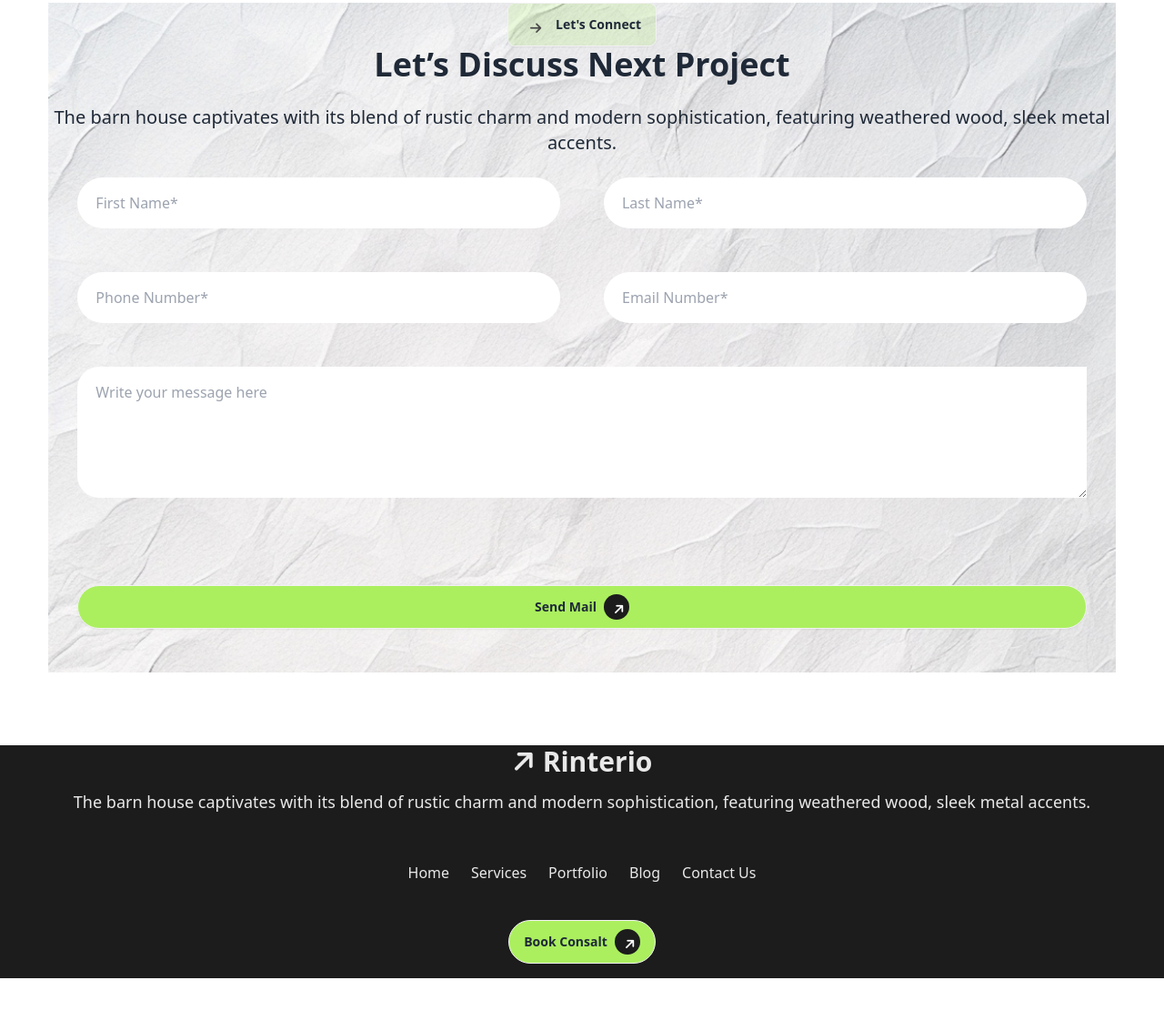
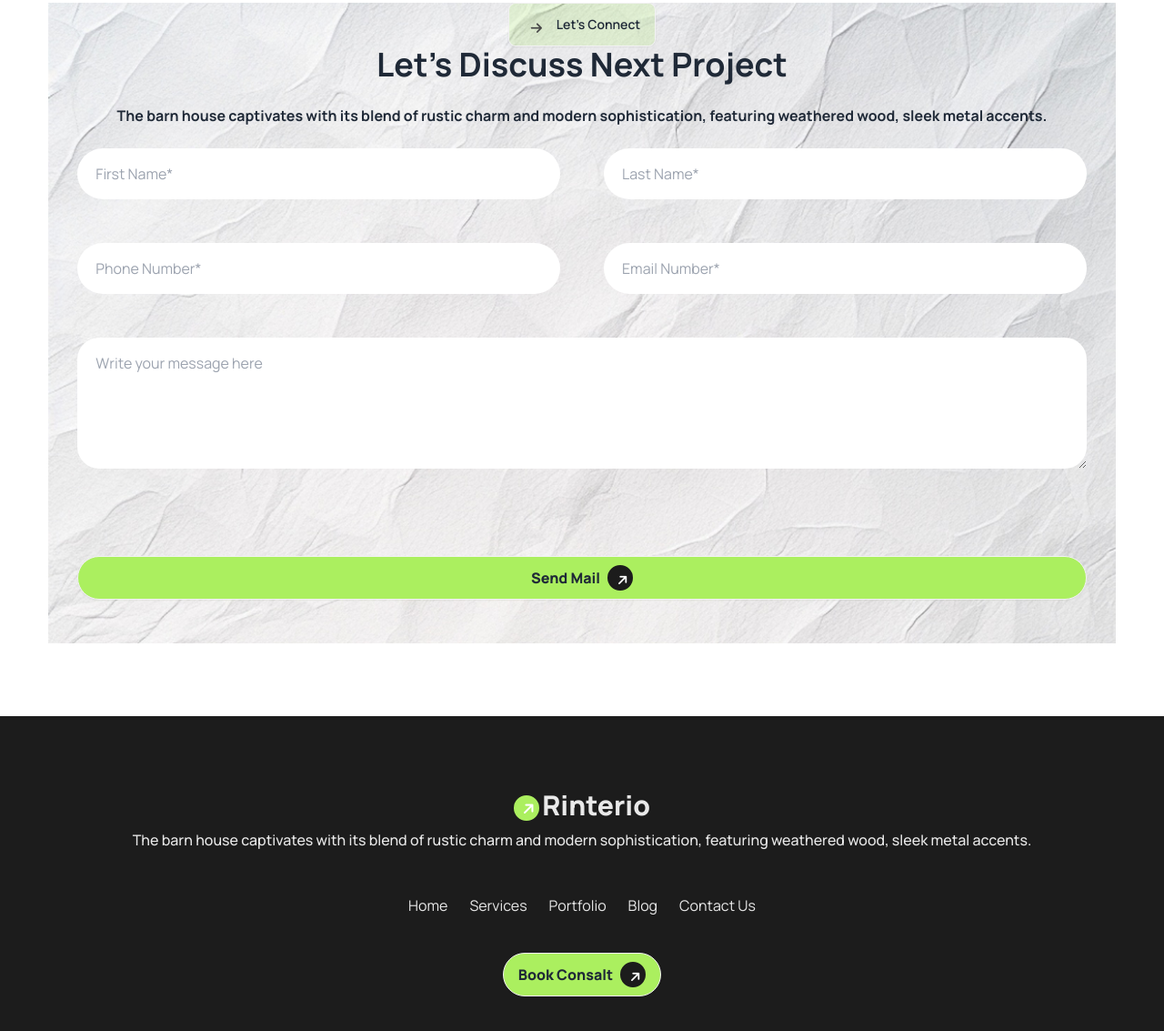
Before and after one commit to sharif5555/assignment-3, a plain HTML site: page index.html in a window 1280 px wide. Shown: the part 2970-4103 px from the top of the page at 91% size. Before the commit the page ends 4045 px from the top, so only its background shows below. Drawn offline with nearby package versions, Linux system fonts and the light colour scheme.

Commit message:
update the file

```diff
--- a/index.html
+++ b/index.html
@@ -30,7 +30,7 @@
       </script>
 </head>
 
-<body >
+<body class="font-manrope">
 <header class="w-11/12 mx-auto">
     <nav >
     <div class="navbar bg-[#FFFFFFFF
@@ -55,7 +55,7 @@
             </div>
 
 
-          <a class="btn bg-[#ABEF5F] hidden lg:flex  rounded-full">Book Consalt<i class="fa-solid fa-arrow-right -rotate-45 text-sm p-2 w-7 h-7 text-center bg-[#1C1C1C] rounded-full text-white"></i></a>
+          <a class="btn bg-[#ABEF5F] hidden lg:flex font-extrabold text-base rounded-full">Book Consalt<i class="fa-solid fa-arrow-right -rotate-45 text-sm p-2 w-7 h-7 text-center bg-[#1C1C1C] rounded-full text-white"></i></a>
           <div class="dropdown">
             <div tabindex="0" role="button" class="btn btn-ghost lg:hidden">
                 <i class="fa-solid fa-bars"></i>
@@ -142,7 +142,7 @@
     <div class="text-center mt-24 ">
         <button class="btn bg-white rounded-full"><i class="fa-solid fa-arrow-right text-sm p-2 w-7 h-7 text-center  text-[#494949]"></i>How we works</button>
         <h1 class="text-4xl font-bold pb-4">Our Works Process</h1>
-        <p>The barn house captivates with its blend of rustic charm and modern sophistication, featuring weathered wood, sleek metal accents.</p>
+        <p class="text-base font-bold">The barn house captivates with its blend of rustic charm and modern sophistication, featuring weathered wood, sleek metal accents.</p>
     </div>
 <div class="flex flex-col lg:flex-row gap-4 mx-auto mt-10 ">
   <div class="card card-compact bg-[#E7C1D3] w-full lg:w-1/4 h-56 p-6 shadow-xl">
@@ -211,7 +211,7 @@
  <div class="mt-24 text-center">
   <button class="btn bg-[#ABEF5F33] font-medium text-base rounded-full"><i class="fa-solid fa-arrow-right text-sm p-2 w-7 h-7 text-center text-[#494949]"></i>Explore our Latest works</button>
   <h1 class="text-4xl font-bold pb-4">Our Latest Portfolio</h1>
-  <p>The barn house captivates with its blend of rustic charm and modern sophistication, featuring weathered wood, sleek metal accents.</p>
+  <p class="text-base font-bold">The barn house captivates with its blend of rustic charm and modern sophistication, featuring weathered wood, sleek metal accents.</p>
 </div>
 <div class="grid grid-cols-1 w-full mt-10 lg:grid-cols-4 gap-4">
   <div>
@@ -252,26 +252,31 @@
  <div class="mt-12 text-center">
     <button class="btn bg-[#ABEF5F33] "><i class="fa-solid fa-arrow-right text-sm p-2 w-7 h-7 text-center text-[#494949]"></i> Let's Connect</button>
     <h3 class="text-4xl font-bold text-center">Let’s Discuss Next Project</h3>
-    <p class="text-xl text-center py-6">The barn house captivates with its blend of rustic charm and modern sophistication, featuring weathered wood, sleek metal accents.
+    <p class="text-base font-bold text-center py-6">The barn house captivates with its blend of rustic charm and modern sophistication, featuring weathered wood, sleek metal accents.
 
   </div>
   <div class="grid grid-cols-1 lg:grid-cols-2 gap-12 mx-8">
-    <input class="px-5 py-4 w-full border-none outline-none rounded-full " type="text" placeholder="First Name*">
-    <input class="px-5 py-4 w-full border-none outline-none rounded-full " type="text" placeholder="Last Name*">
-    <input class="px-5 py-4 w-full border-none outline-none rounded-full " type="text" placeholder="Phone Number*">
-    <input class="px-5 py-4 w-full border-none outline-none rounded-full " type="text" placeholder="Email Number*">
+    <input class="px-5 py-4 border-none outline-none rounded-full " type="text" placeholder="First Name*">
+    <input class="px-5 py-4 border-none outline-none rounded-full " type="text" placeholder="Last Name*">
+    <input class="px-5 py-4 border-none outline-none rounded-full " type="text" placeholder="Phone Number*">
+    <input class="px-5 py-4 border-none outline-none rounded-full " type="text" placeholder="Email Number*">
 
-    <textarea class="px-5 row-span-4 col-span-2 gap-6 py-4 w-full border-none outline-none rounded-l-3xl " placeholder="Write your message here" name="" id=""></textarea>
-    <button  class="btn my-12 bg-[#ABEF5F] col-span-2 rounded-full">Send Mail <i class="fa-solid fa-arrow-right -rotate-45 text-sm p-2 w-7 h-7 text-center bg-[#1C1C1C] rounded-full text-white" ></i></button>
+    <textarea class="px-5 row-span-4 col-span-2 gap-6 py-4 w-full border-none outline-none rounded-r-3xl rounded-l-3xl " placeholder="Write your message here" name="" id=""></textarea>
+    <div class=" grid col-span-2">
+      <button  class="btn my-12 bg-[#ABEF5F] col-span-2 rounded-full"><span class="text-base font-extrabold">Send Mail</span> <i class="fa-solid fa-arrow-right -rotate-45 text-sm p-2 w-7 h-7 text-center bg-[#1C1C1C] rounded-full text-white" ></i></button>
+    </div>
   </div>
 </section>
     </main>
     <!-- footer section -->
-    <footer class="bg-[#1C1C1C] w-full text-[#E9E9E9] text-center min-h-64">
+    <footer >
 
-        <div class="mt-20">
-          <h1 class="font-bold text-3xl"><span><i class="fa-solid fa-arrow-right -rotate-45 rounded-full"></i></span> Rinterio</h1>
-        <p class="py-3 text-lg"> The barn house captivates with its blend of rustic charm and modern sophistication, featuring weathered wood, sleek metal accents.</p>
+       <div class="bg-[#1C1C1C] w-full mt-20 text-[#E9E9E9] text-center min-h-64">
+        <div>
+          <div class="pt-20">
+           <h3><i class="fa-solid fa-arrow-right -rotate-45 text-black p-2 w-7 h-7 text-center bg-[#ABEF5F] rounded-full text-white"></i> <span class="text-3xl font-extrabold">Rinterio</span></h3>
+          </div>
+         <p class="py-2 text-base font-medium"> The barn house captivates with its blend of rustic charm and modern sophistication, featuring weathered wood, sleek metal accents.</p>
          </div>
           <div class="flex flex-col lg:flex-row justify-center p-10">
            <ul class="flex flex-col gap-6 lg:flex-row">
@@ -282,7 +287,8 @@
              <li><a>Contact Us</a></li>
            </ul>
          </div>
-        <button><a class="btn bg-[#ABEF5F]  rounded-full">Book Consalt<i class="fa-solid fa-arrow-right -rotate-45 text-sm p-2 w-7 h-7 text-center bg-[#1C1C1C] rounded-full text-white"></i></a></button>
+         <button class="mb-20"><a class="btn bg-[#ABEF5F]  rounded-full font-extrabold text-base">Book Consalt<i class="fa-solid fa-arrow-right -rotate-45 text-sm p-2 w-7 h-7 text-center bg-[#1C1C1C] rounded-full text-white"></i></a></button>
+       </div>
       </footer>
 
 </body>
--- a/styles/style.css
+++ b/styles/style.css
@@ -1,3 +1,7 @@
 .background-image{
     background-image: url(../assets/bg.jpg);
+
 }
+.font-manrope{
+    font-family: manrope;
+}
```
Lines whose indentation alone changed are shown as unchanged.
